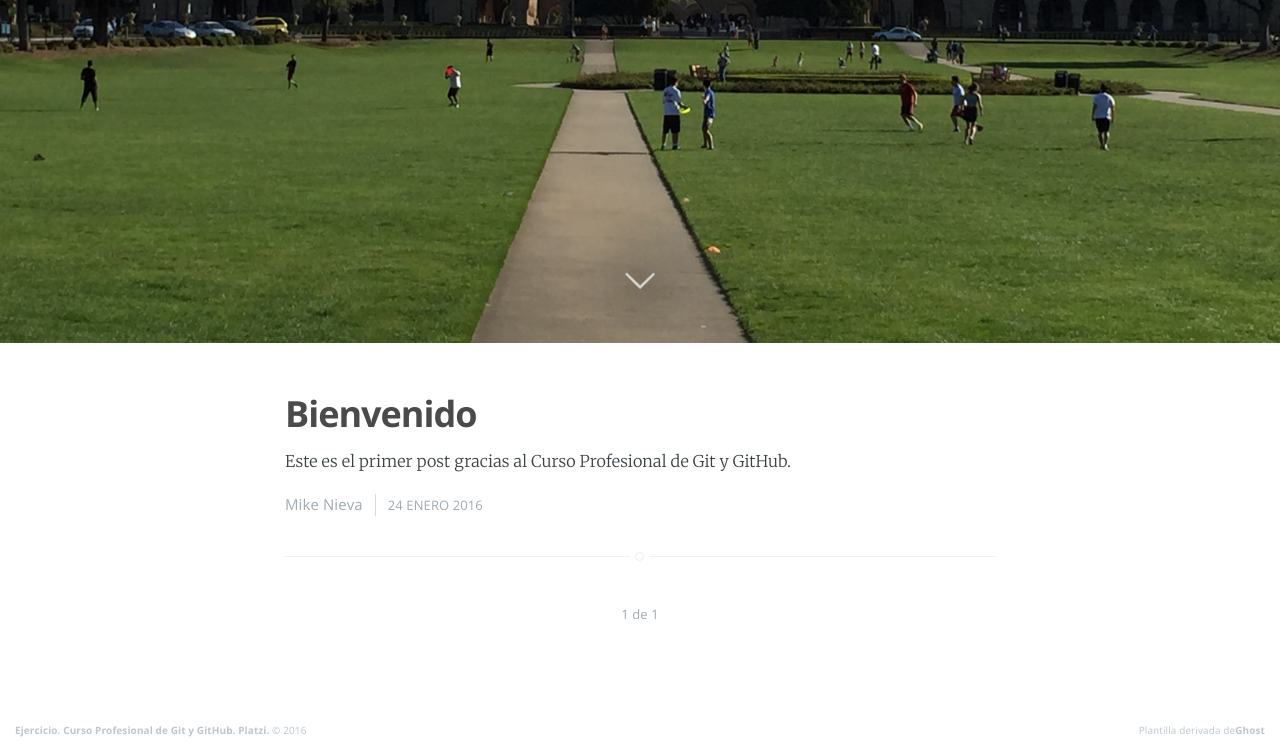
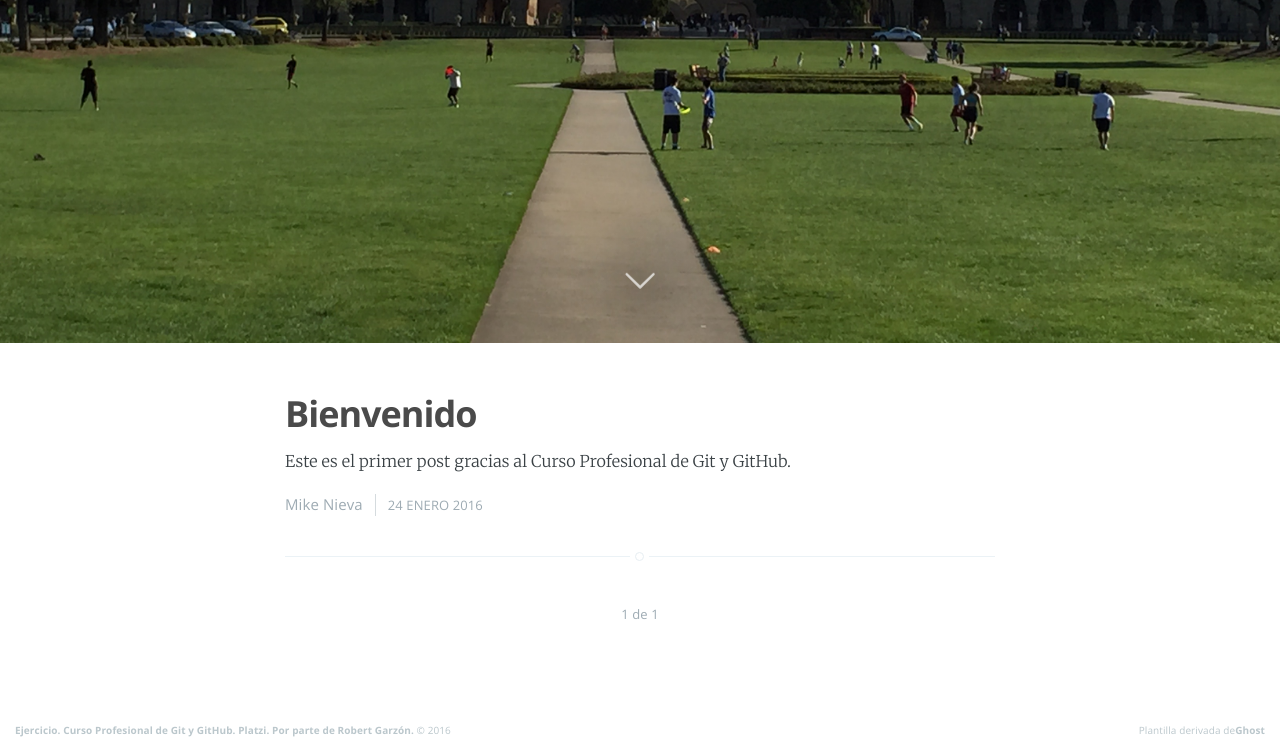
Before and after one commit to robgarzon/test, a plain HTML site: page index.html in a window 1280 px wide. Shown: the part 457-1207 px from the top of the page. Drawn offline with nearby package versions, Linux system fonts and the light colour scheme.

Commit message:
Cambio de footer

```diff
--- a/index.html
+++ b/index.html
@@ -111,7 +111,7 @@
         </main>
 
         <footer class="site-footer clearfix">
-            <section class="copyright"><a href="http://localhost:2368">Ejercicio. Curso Profesional de Git y GitHub. Platzi.</a> © 2016</section>
+            <section class="copyright"><a href="http://localhost:2368">Ejercicio. Curso Profesional de Git y GitHub. Platzi. Por parte de Robert Garzón.</a> © 2016</section>
             <section class="poweredby">Plantilla derivada de<a href="https://ghost.org">Ghost</a></section>
         </footer>
 
```
